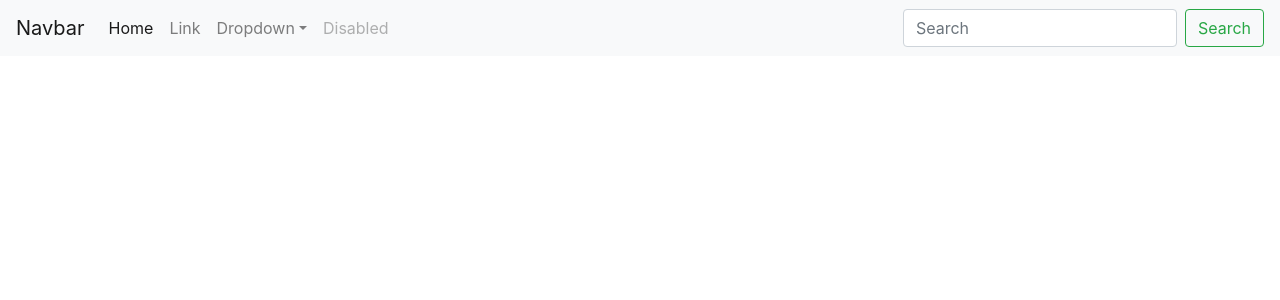
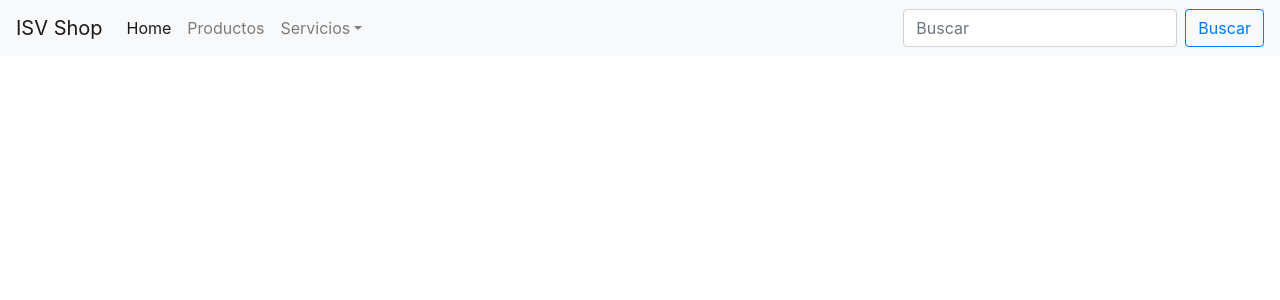
Before and after one commit to ignacioveigagiusti/isv-ecommerce, a React (Create React App) app: page / in a window 1280 px wide. Shown: the top 300 px of the page. Built offline with nearby package versions, Linux system fonts and the light colour scheme.

Commit message:
Desafío - Menú E-Commerce V1

```diff
--- a/src/components/navbar/navbar.jsx
+++ b/src/components/navbar/navbar.jsx
@@ -3,7 +3,7 @@ import React from 'react';
 function NavBar() {
     return (
         <nav class="navbar navbar-expand-lg navbar-light bg-light">
-            <a class="navbar-brand" href="#">Navbar</a>
+            <a class="navbar-brand" href="#">ISV Shop</a>
             <button class="navbar-toggler" type="button" data-toggle="collapse" data-target="#navbarSupportedContent" aria-controls="navbarSupportedContent" aria-expanded="false" aria-label="Toggle navigation">
                 <span class="navbar-toggler-icon"></span>
             </button>
@@ -14,26 +14,23 @@ function NavBar() {
                         <a class="nav-link" href="#">Home <span class="sr-only">(current)</span></a>
                     </li>
                     <li class="nav-item">
-                        <a class="nav-link" href="#">Link</a>
+                        <a class="nav-link" href="#">Productos</a>
                     </li>
                     <li class="nav-item dropdown">
                         <a class="nav-link dropdown-toggle" href="#" id="navbarDropdown" role="button" data-toggle="dropdown" aria-haspopup="true" aria-expanded="false">
-                        Dropdown
+                        Servicios
                         </a>
                         <div class="dropdown-menu" aria-labelledby="navbarDropdown">
-                        <a class="dropdown-item" href="#">Action</a>
-                        <a class="dropdown-item" href="#">Another action</a>
+                        <a class="dropdown-item" href="#">Instalación</a>
+                        <a class="dropdown-item" href="#">Consultoría</a>
                         <div class="dropdown-divider"></div>
-                        <a class="dropdown-item" href="#">Something else here</a>
+                        <a class="dropdown-item" href="#">Programación</a>
                         </div>
-                    </li>
-                    <li class="nav-item">
-                        <a class="nav-link disabled" href="#" tabindex="-1" aria-disabled="true">Disabled</a>
                     </li>
                 </ul>
                 <form class="form-inline my-2 my-lg-0">
-                    <input class="form-control mr-sm-2" type="search" placeholder="Search" aria-label="Search" />
-                    <button class="btn btn-outline-success my-2 my-sm-0" type="submit">Search</button>
+                    <input class="form-control mr-sm-2" type="search" placeholder="Buscar" aria-label="Search" />
+                    <button class="btn btn-outline-primary my-2 my-sm-0" type="submit">Buscar</button>
                 </form>
             </div>
         </nav>
```
